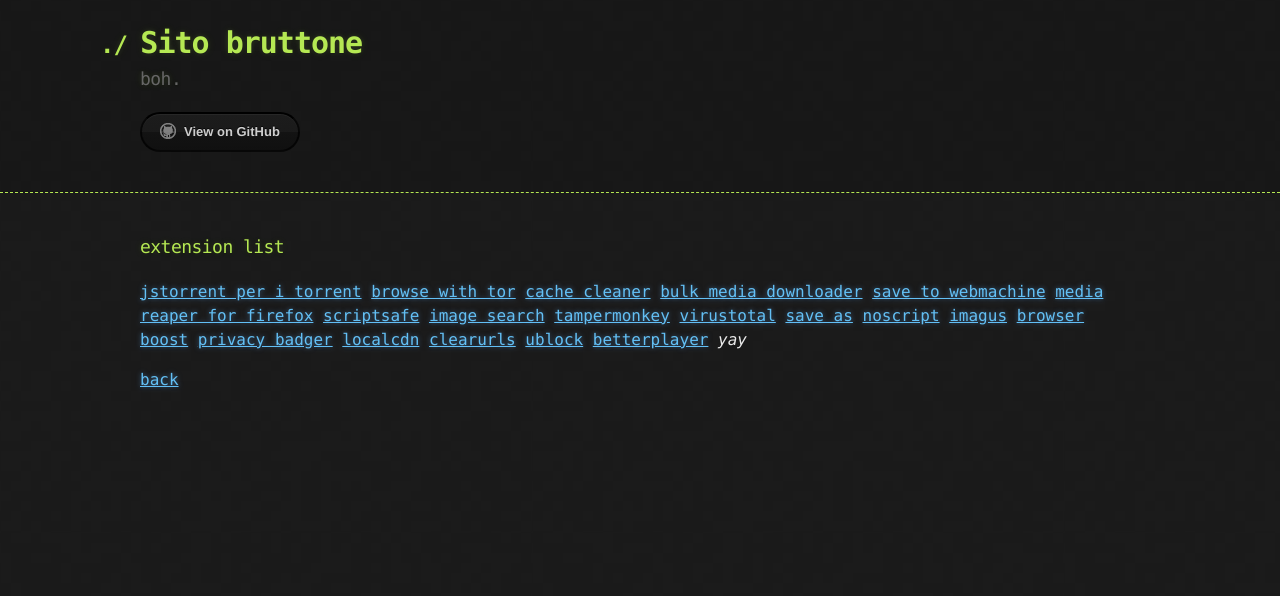
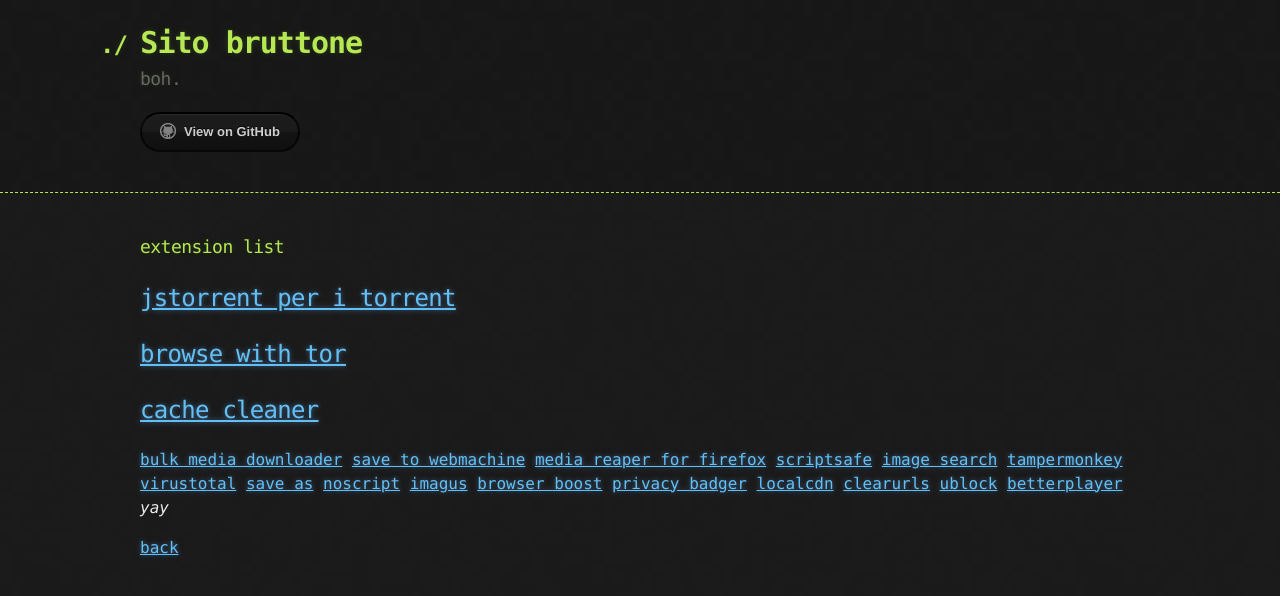
Before and after one commit to Soleeee6272/soleeee6272.github.io, a Jekyll site: the page built from another-page.md, in a window 1280 px wide. Shown: the top 596 px of the page. Built offline with Jekyll 4.4.1, drawn with Linux system fonts in a browser that asks for light colours; our own code applies the rules of GitHub Pages for plain Markdown files.

```diff
--- a/another-page.md
+++ b/another-page.md
@@ -3,9 +3,9 @@ layout: default
 ---
 
 ### extension list
-[jstorrent per i torrent](https://chromewebstore.google.com/detail/jstorrent/anhdpjpojoipgpmfanmedjghaligalgb)
-[browse with tor](https://chromewebstore.google.com/detail/onion-browser-button/fockhhgebmfjljjmjhbdgibcmofjbpca)
-[cache cleaner](https://chromewebstore.google.com/detail/cache-cleaner/dlbokacakimelkoonlnbmpepoihfmehh)
+## [jstorrent per i torrent](https://chromewebstore.google.com/detail/jstorrent/anhdpjpojoipgpmfanmedjghaligalgb)
+## [browse with tor](https://chromewebstore.google.com/detail/onion-browser-button/fockhhgebmfjljjmjhbdgibcmofjbpca)
+## [cache cleaner](https://chromewebstore.google.com/detail/cache-cleaner/dlbokacakimelkoonlnbmpepoihfmehh)
 [bulk media downloader](https://chromewebstore.google.com/detail/bulk-media-downloader/ehfdcgbfcboceiclmjaofdannmjdeaoi)
 [save to webmachine](https://chromewebstore.google.com/detail/save-to-the-wayback-machi/eebpioaailbjojmdbmlpomfgijnlcemk)
 [media reaper for firefox](https://addons.mozilla.org/en-US/firefox/addon/media-reaper/)
```
